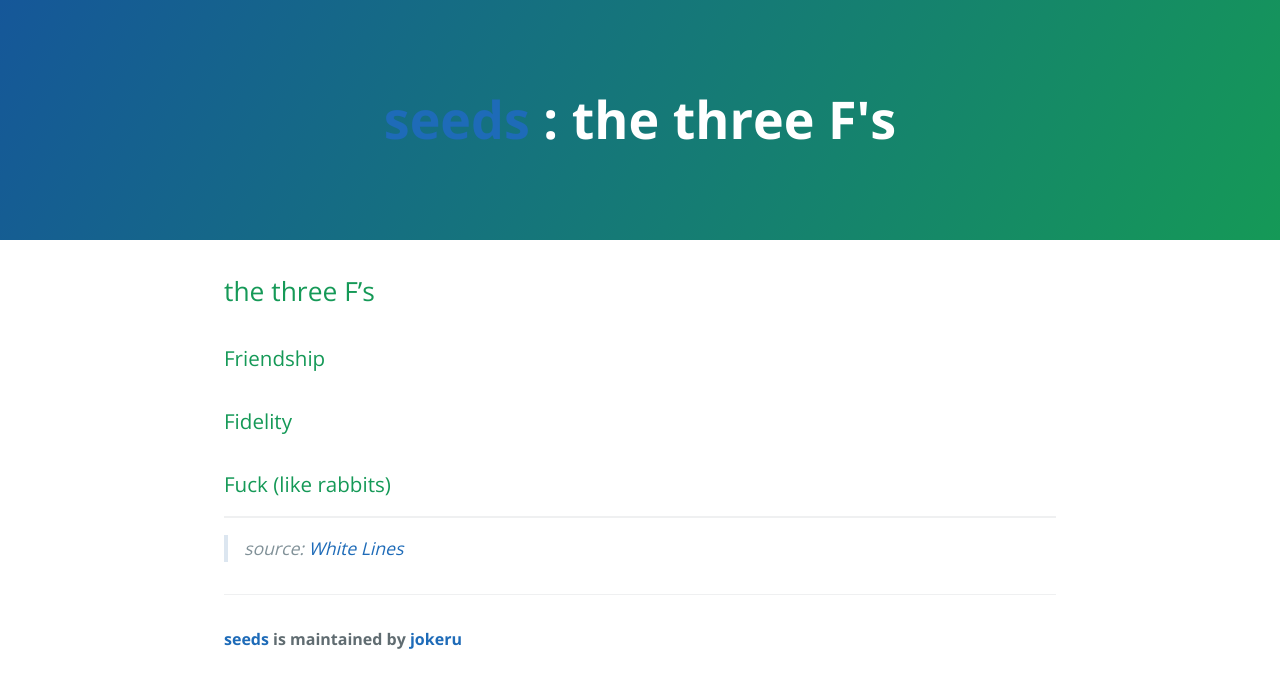
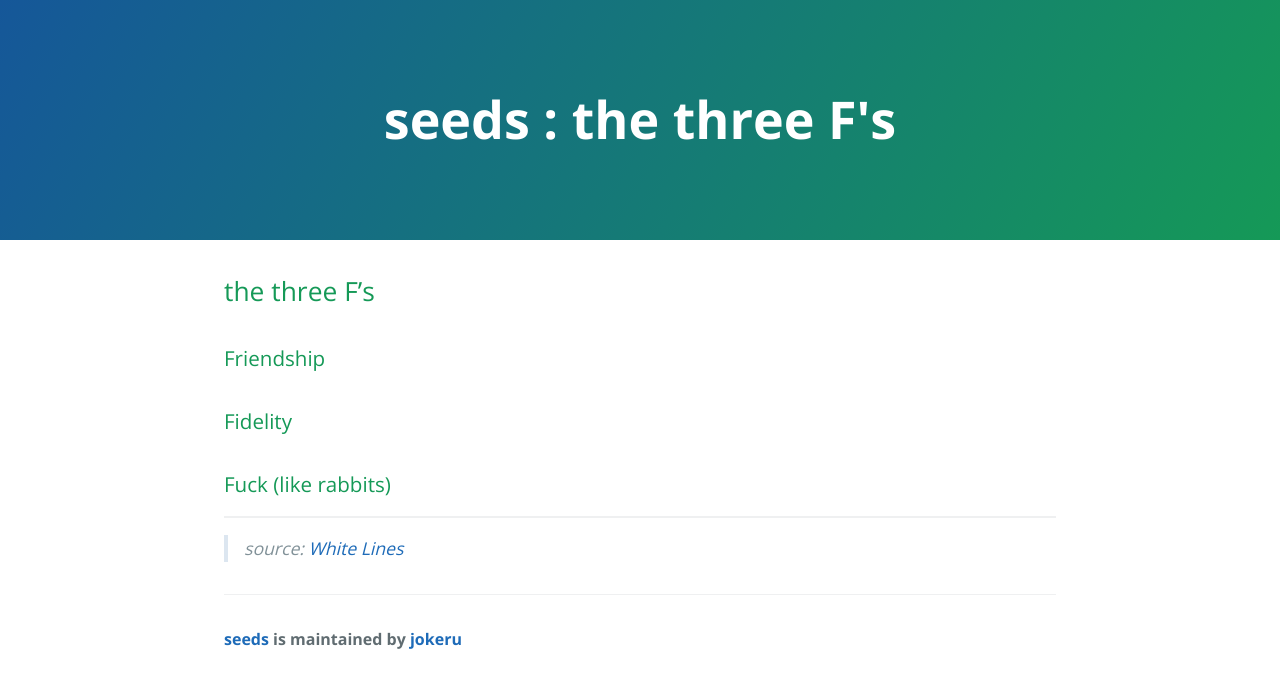
Before and after one commit to jokeru/seeds, a Jekyll site: the page built from _posts/2020-06-23-the_three_fs.md, in a window 1280 px wide. Shown: the top 688 px of the page. Built offline with Jekyll 4.4.1, drawn with Linux system fonts in a browser that asks for light colours.

Commit message:
Update jekyll-theme-cayman.scss

```diff
--- a/_sass/jekyll-theme-cayman.scss
+++ b/_sass/jekyll-theme-cayman.scss
@@ -122,6 +122,10 @@ a {
   @include small {
     padding: 2rem 1rem;
   }
+}
+
+.page-header h1 a:link, .page-header h1 a:visited {
+  color: $header-heading-color;
 }
 
 .project-name {
```
